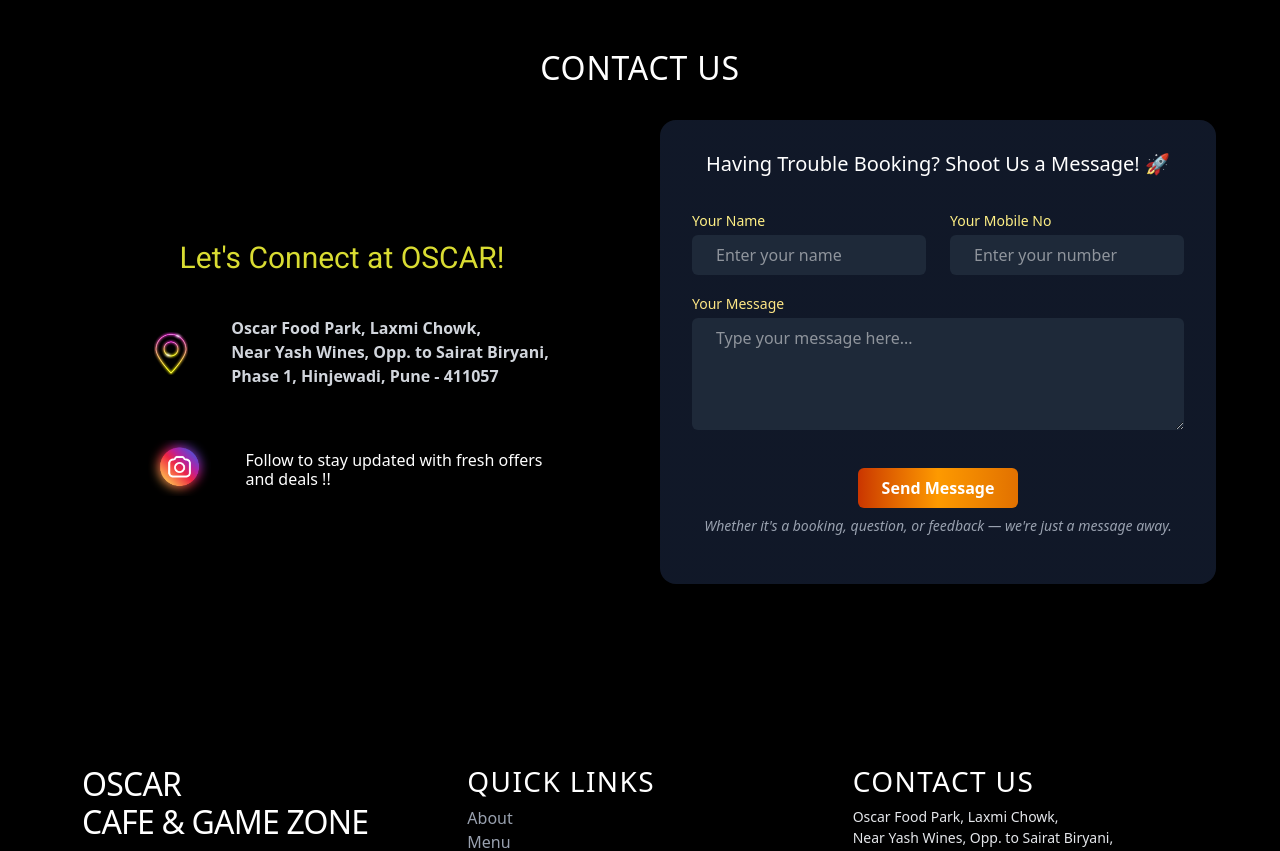
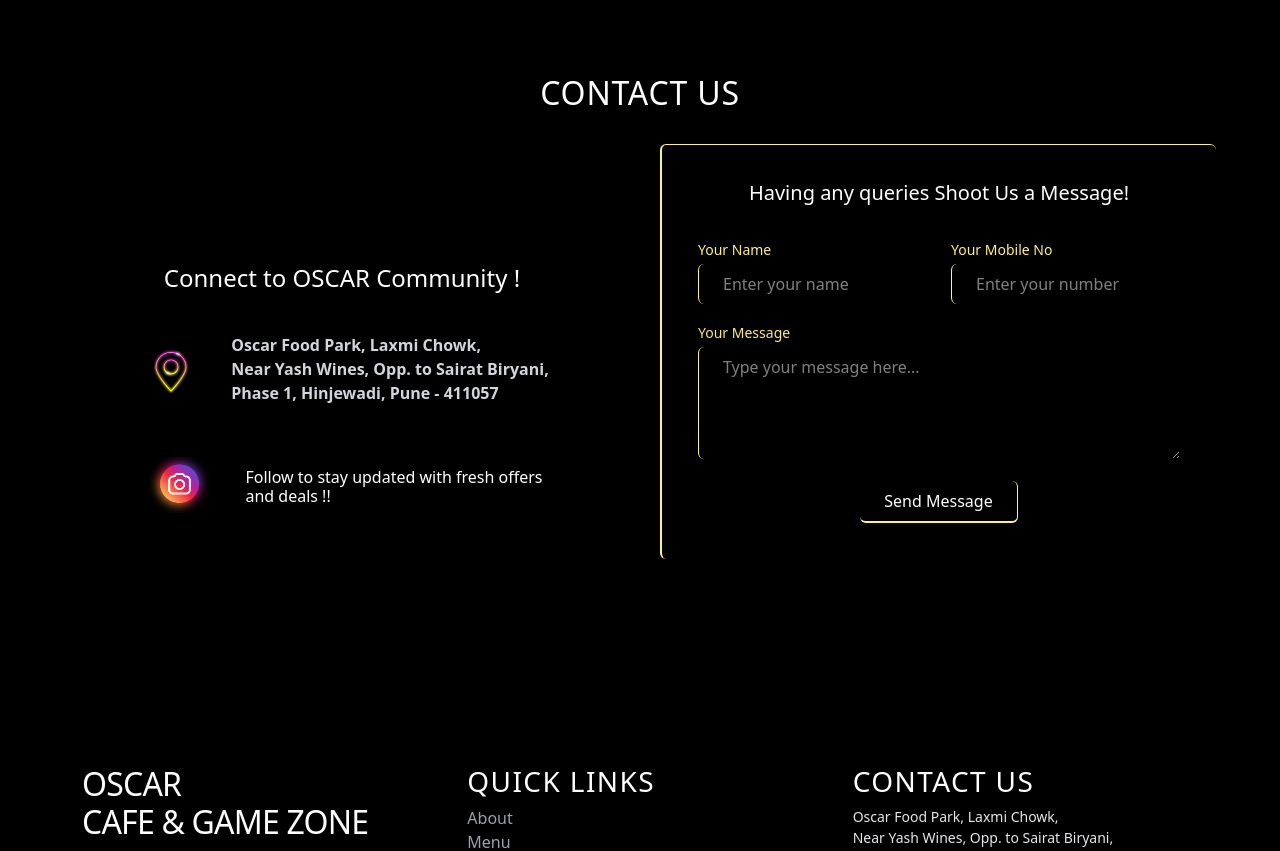
Before and after one commit to 28Avantika/OscarWebsite, a React (Vite) app in the folder 02-project/client/: page / in a window 1280 px wide. Shown: the part 2000-2851 px from the top of the page. Built offline with nearby package versions, Linux system fonts and the light colour scheme; no server answers.

Commit message:
Update ContactForm.tsx

```diff
--- a/02-project/client/src/Components/ContactForm.tsx
+++ b/02-project/client/src/Components/ContactForm.tsx
@@ -65,7 +65,7 @@
     return (
         <section id="contact-section" className="bg-black min-h-screen px-4 py-10 flex flex-col items-center justify-center text-white">
             {/* Main Title */}
-            <h2 className="text-4xl font-bold text-yellow-300 mb-10 text-center uppercase tracking-wide pb-4">
+            <h2 className="text-4xl  font-bold text-yellow-300 mb-10 text-center uppercase tracking-wide pb-4">
                 Contact Us
             </h2>
 
@@ -74,8 +74,9 @@
                 {/* Left: Contact Info */}
                 <div className="space-y-6">
                     <div className="lg:mt-30">
-                        <span className="text-xl text-justify md:text-3xl text-center mt-3 flex flex-col sm:flex-row gap-4 items-start sm:items-center sm:justify-center">Let's Connect at OSCAR!
-                        </span>
+                        <h4 className="text-yellow-500 text-justify md:text-3xl text-center mt-3 flex flex-col sm:flex-row gap-4 items-start sm:items-center sm:justify-center">
+                            Connect to OSCAR Community !
+                        </h4>
 
                     </div>
 
@@ -115,9 +116,9 @@
                 </div>
 
                 {/* Right: Form */}
-                <div className="p-8 bg-gradient-to-r from-gray-900 to-gray-900 rounded-2xl shadow-lg">
+                <div className="p-9 rounded bg-black border-t border-l-2 border-yellow-200 ">
                     <h5 className="text-2xl font-bold text-yellow-300 pb-4 mb-6 text-center">
-                        Having Trouble Booking? Shoot Us a Message! 🚀
+                        Having any queries Shoot Us a Message!
                     </h5>
                     <form id="contact-form" onSubmit={handleSubmit} className="space-y-4 ">
                         <div className="grid grid-cols-1 sm:grid-cols-2 gap-4">
@@ -131,7 +132,7 @@
                                     value={formData.name}
                                     onChange={handleChange}
                                     placeholder="Enter your name"
-                                    className="w-full px-4 py-2 bg-gray-800 rounded-md text-white focus:outline-none focus:ring-2 focus:ring-yellow-300"
+                                    className="w-full px-4 py-2 rounded border-l border-yellow-200 focus:outline-none "
                                 />
                             </div>
                             <div>
@@ -145,7 +146,7 @@
                                     value={formData.phone}
                                     onChange={handleChange}
                                     placeholder="Enter your number"
-                                    className="w-full px-4 py-2 bg-gray-800 rounded-md text-white focus:outline-none focus:ring-2 focus:ring-yellow-300"
+                                    className="w-full px-4 py-2 rounded border-l border-yellow-200 focus:outline-none  "
                                 />
                             </div>
                         </div>
@@ -159,19 +160,16 @@
                                 onChange={handleChange}
                                 required
                                 placeholder="Type your message here..."
-                                className="w-full px-4 py-2 mb-3 bg-gray-800 rounded-md text-white focus:outline-none focus:ring-2 focus:ring-yellow-300"
+                                className="w-full px-4 py-2 rounded border-l border-yellow-200 focus:outline-none "
                             />
                         </div>
                         <div className="text-center">
                             <button
                                 type="submit"
-                                className="bg-gradient-to-r  from-orange-700 via-amber-500 to-amber-600 px-6 py-2 rounded text-white font-semibold hover:opacity-90 transition-all"
+                                className="border-r border-b-2 border-yellow-200 px-6 py-2 rounded hover:font-bold transition-all"
                             >
                                 Send Message
                             </button>
-                            <p className="italic text-sm text-gray-400 pt-2">
-                                Whether it's a booking, question, or feedback — we're just a message away.
-                            </p>
                         </div>
                     </form>
                 </div>
```
